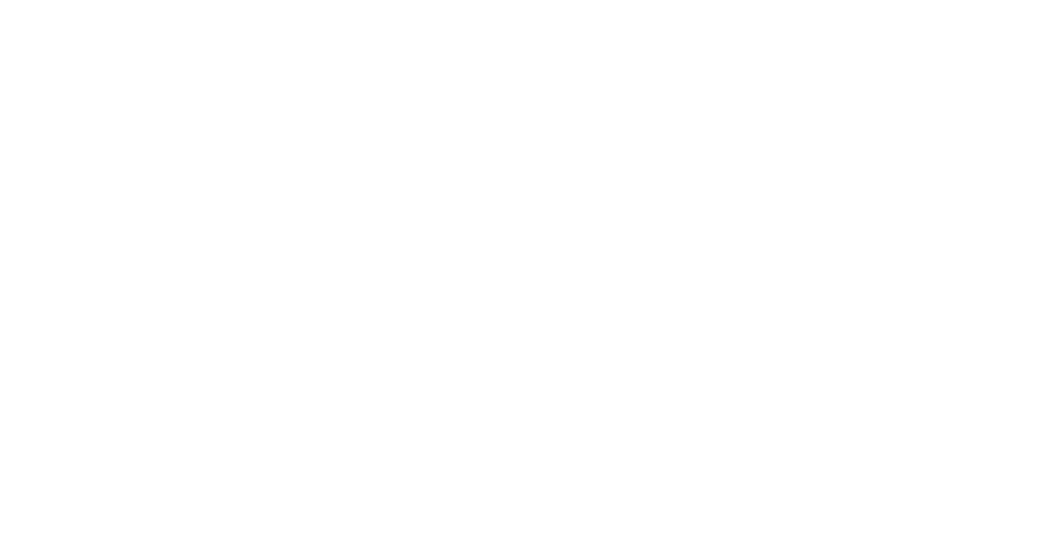
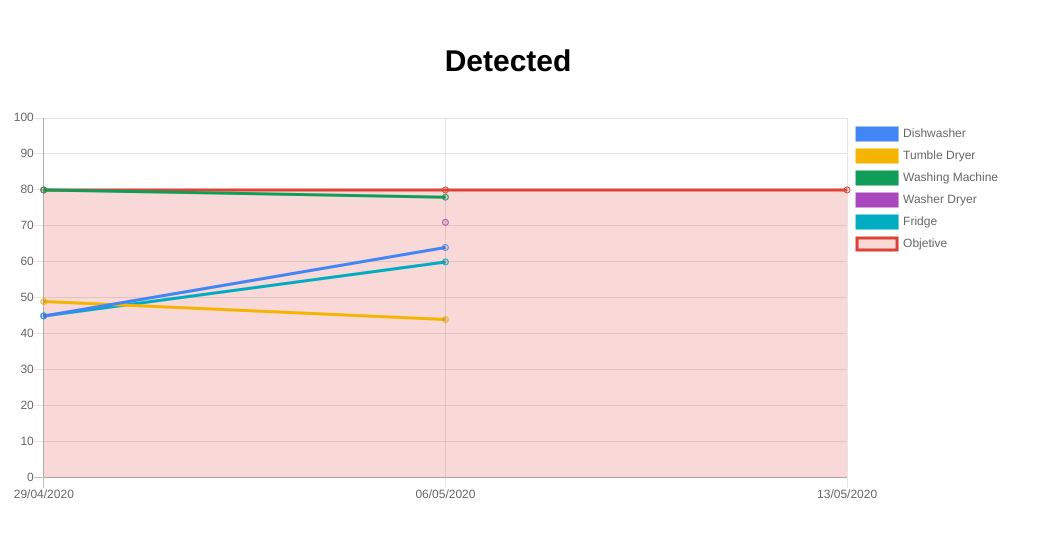
Before and after one commit to daysdg/daysdg.github.io, a plain HTML site: page index.html in a window 1280 px wide. Shown: the whole page, without its empty margins (0-1047 px from the left). Drawn offline with nearby package versions, Linux system fonts and the light colour scheme.

Commit message:
Update index.html

```diff
--- a/index.html
+++ b/index.html
@@ -7,5 +7,83 @@
 
       <script type="text/javascript" src="https://cdn.jsdelivr.net/npm/chart.js"></script>
 
+      <script type="text/javascript">
+
+      var ctx = document.getElementById('canvas');
+
+      var data =  {
+        labels: ['29/04/2020', '06/05/2020', '13/05/2020'],
+        datasets: [
+          {
+            label: 'Dishwasher',
+            fill: false,
+            borderColor: 'rgb(66, 133, 244)',
+            data: [45, 64]
+          },
+          {
+            label: 'Tumble Dryer',
+            fill: false,
+            borderColor: 'rgb(244, 180, 0)',
+            data: [49, 44]
+          },
+          {
+            label: 'Washing Machine',
+            fill: false,
+            borderColor: 'rgb(15, 157, 88)',
+            data: [80, 78]
+          },
+          {
+            label: 'Washer Dryer',
+            fill: false,
+            borderColor: 'rgb(171, 71, 188)',
+            data: [, 71]
+          },
+          {
+            label: 'Fridge',
+            fill: false,
+            borderColor: 'rgb(0, 172, 193)',
+            data: [45, 60]
+          },
+          {
+            label: 'Objetive',
+            borderColor: 'rgb(219, 68, 55)',
+            backgroundColor: 'rgba(219, 68, 55, 0.2)',
+            data: [80, 80, 80]
+          }
+        ]
+      }
+
+      var options = {
+        title: {
+            display: true,
+            text: 'Detected',
+            fontSize: 30,
+            fontStyle: 'bold',
+            fontColor: '#000',
+            lineHeight: 3
+        },
+        legend: {
+          position: 'right',
+          align: 'start'
+        },
+        scales: {
+            yAxes: [{
+                ticks: {
+                    beginAtZero: true,
+                    max: 100
+                }
+            }]
+        }
+      };
+
+      var myLineChart = new Chart(ctx, {
+        type: 'line',
+        data: data,
+        options: options
+      });
+
+
+    </script>
+
     </body>
 </html>
```
